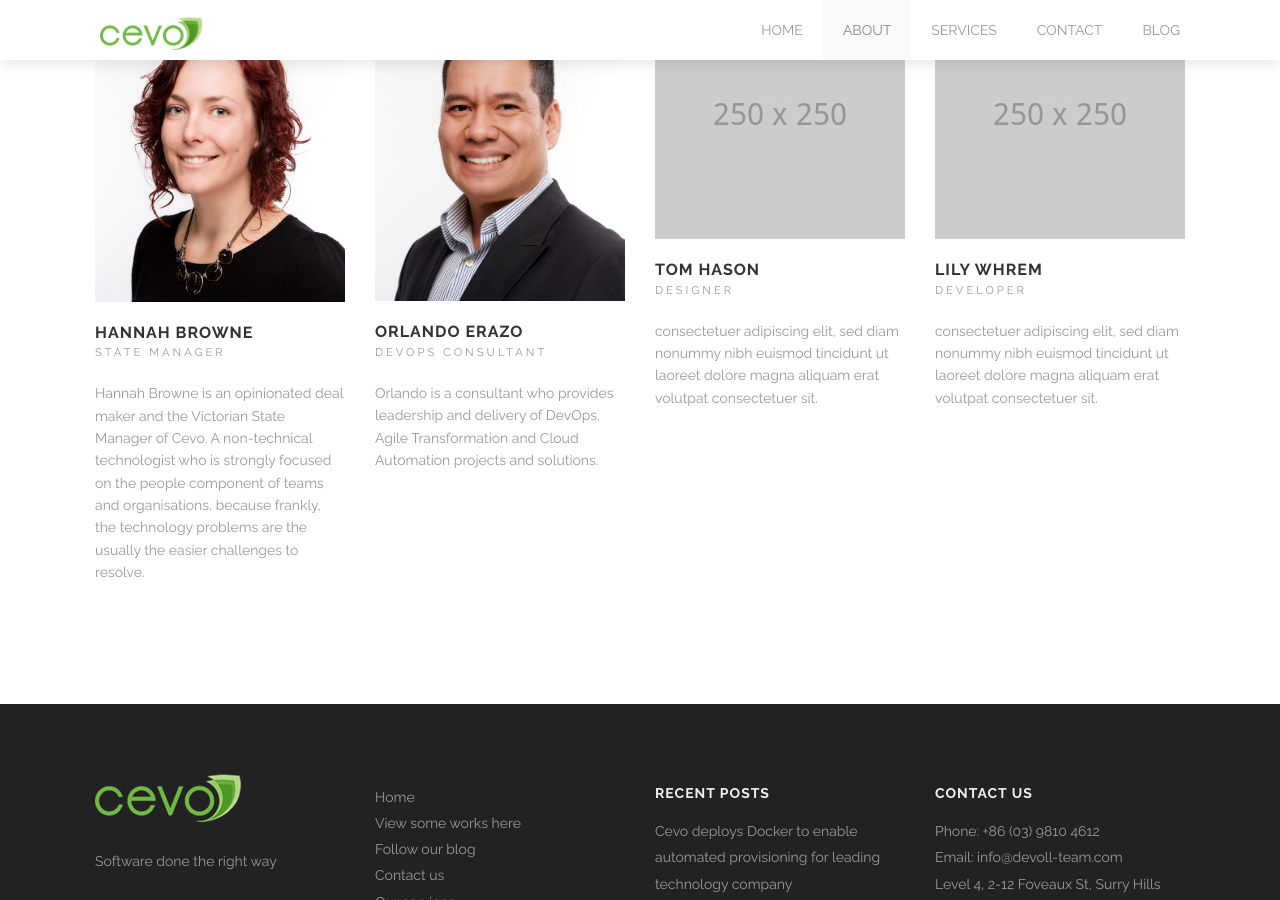
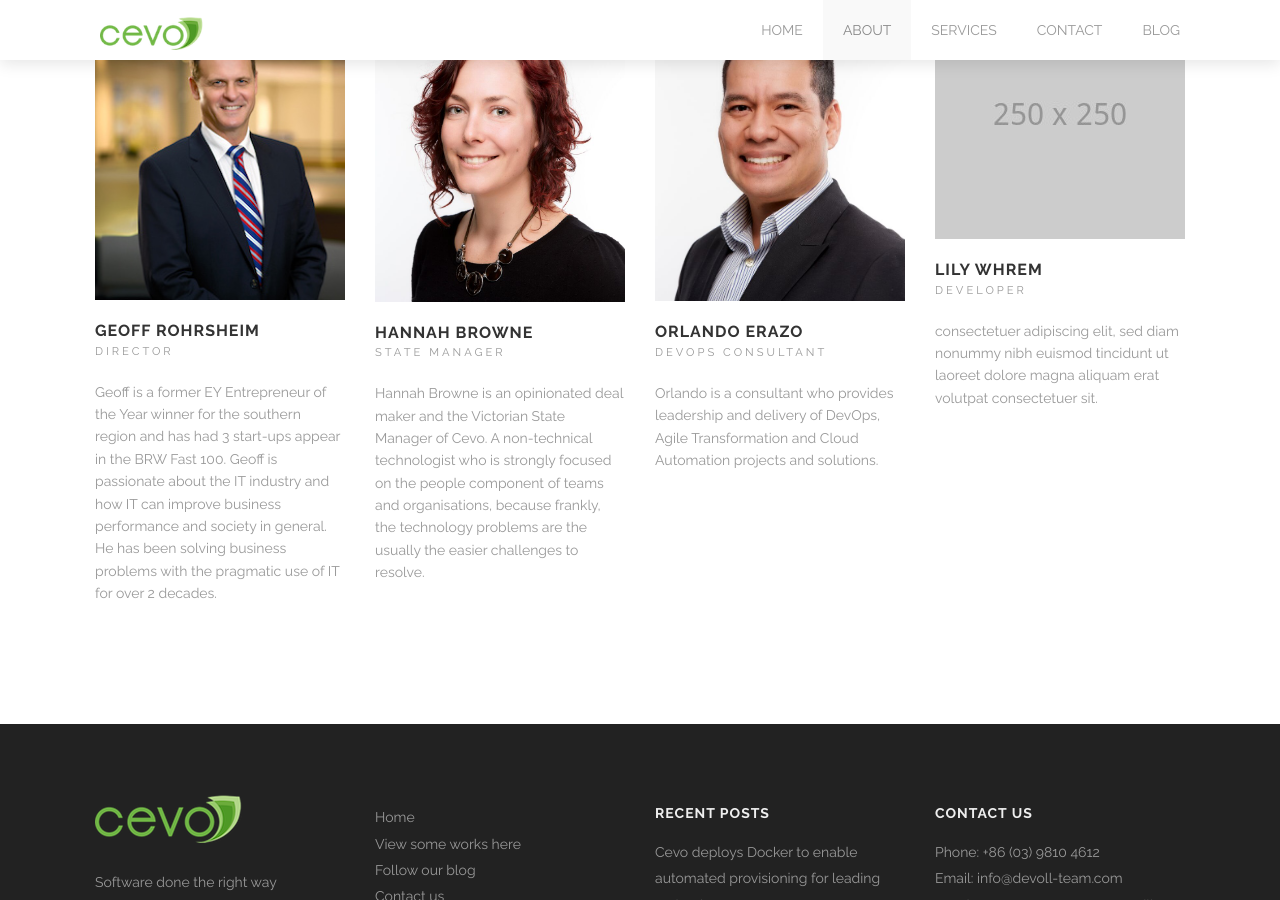
Before and after one commit to nonspecialist/cevoaustralia.github.io, a Jekyll site: the page built from about.html, in a window 1280 px wide and 900 px high, scrolled down 1117 px. Built offline with Jekyll 4.4.1, drawn with Linux system fonts in a browser that asks for light colours.

Commit message:
Add Geoff bio and linkedin link

```diff
--- a/about.html
+++ b/about.html
@@ -26,6 +26,15 @@ testimonials:
     avatar: images/@stock/author-avatar-3.png
 
 members:
+  - name: Geoff Rohrsheim
+    position: Director
+    desc:
+      Geoff is a former EY Entrepreneur of the Year winner for the southern region and has had 3 start-ups appear in the BRW Fast 100.
+      Geoff is passionate about the IT industry and how IT can improve business performance and society in general. He has been solving business problems with the pragmatic use of IT for over 2 decades.
+    avatar: images/@stock/Geoff_Headshot.jpg
+    socials:
+      - icon_class: fa fa-linkedin
+        url: https://au.linkedin.com/in/geoffrohrsheim
   - name: Hannah Browne
     position: State Manager
     desc:
@@ -43,18 +52,6 @@ members:
     socials:
       - icon_class: fa fa-linkedin
         url: https://au.linkedin.com/in/orlando-erazo-68a11026
-  - name: Tom Hason
-    position: Designer
-    desc:
-      consectetuer adipiscing elit, sed diam nonummy nibh euismod tincidunt ut laoreet dolore magna aliquam erat volutpat consectetuer sit.
-    avatar: images/@stock/member-3.jpg
-    socials:
-      - icon_class: fa fa-twitter
-        url: http://twitter.com
-      - icon_class: fa fa-facebook
-        url: http://facebook.com
-      - icon_class: fa fa-tumblr
-        url: http://tumblr.com
   - name: Lily Whrem
     position: Developer
     desc:
```
